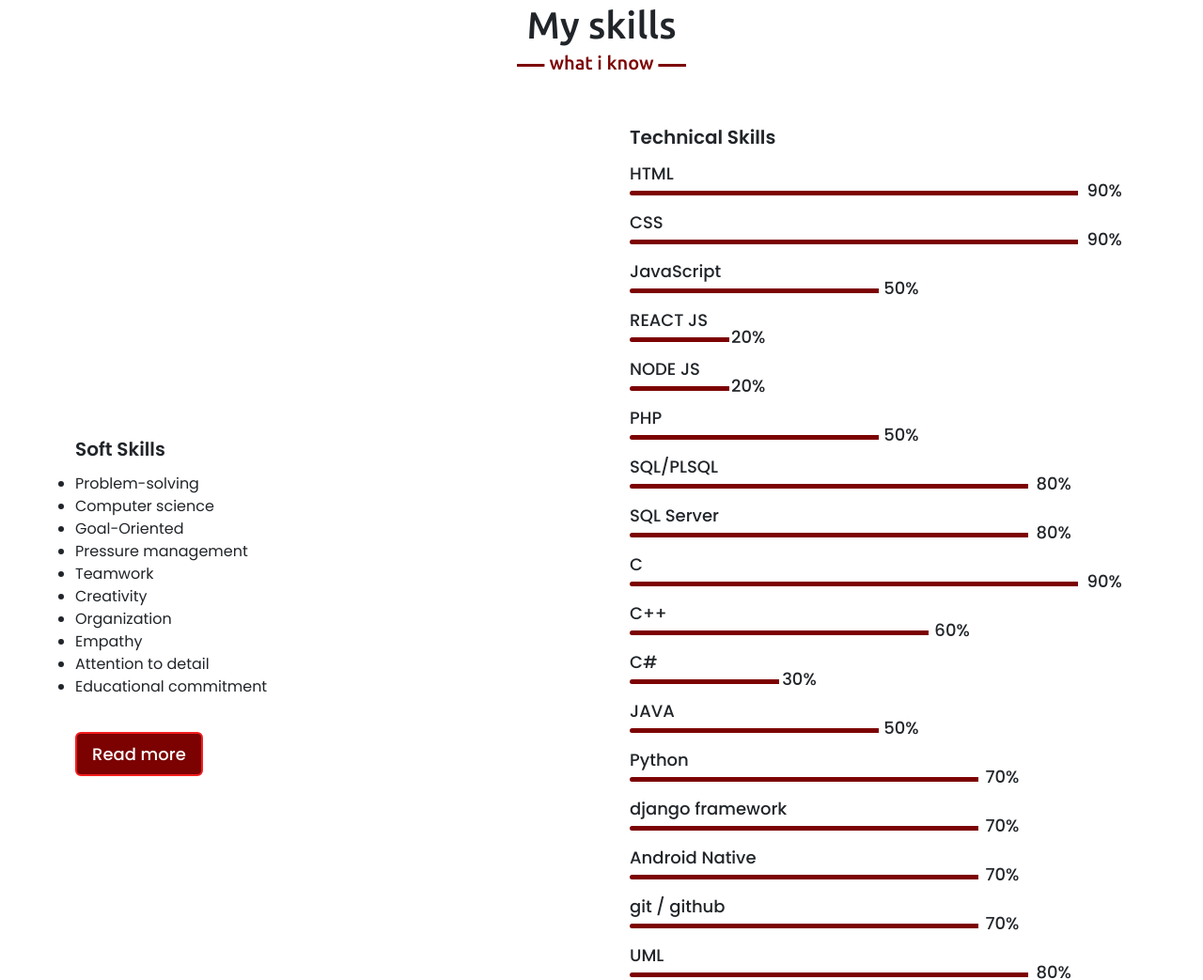
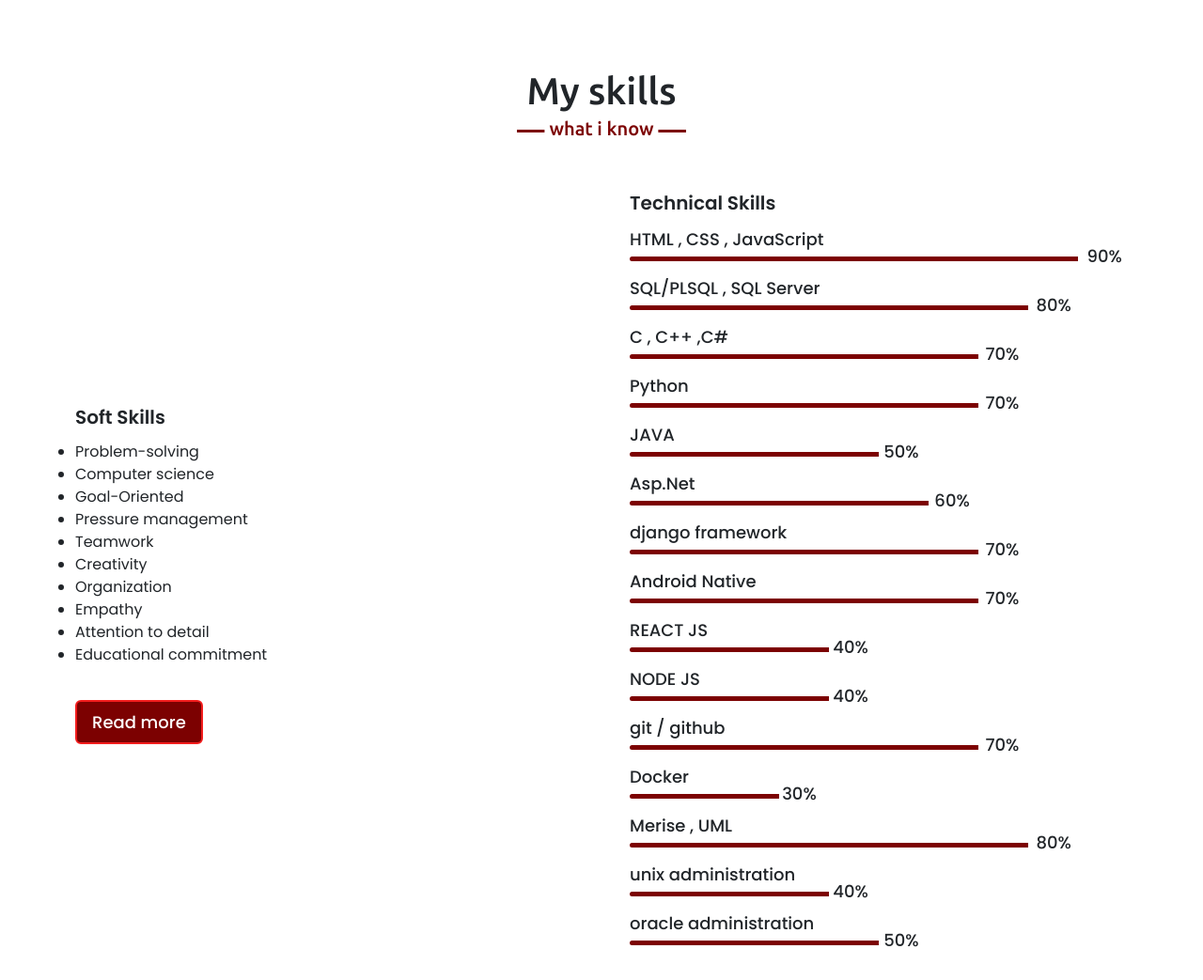
Before and after one commit to Yahya-rabii/yahya-rabii.github.io, a plain HTML site: page index.html in a window 1280 px wide. Shown: the part 2161-3204 px from the top of the page at 94% size. Drawn offline with nearby package versions, Linux system fonts and the light colour scheme; no server answers.

Commit message:
new updates

````diff
--- a/index.html
+++ b/index.html
@@ -17,7 +17,7 @@
     <script src="https://cdnjs.cloudflare.com/ajax/libs/OwlCarousel2/2.3.4/owl.carousel.min.js"></script>
     <script src="https://cdn.jsdelivr.net/npm/popper.js@1.16.0/dist/umd/popper.min.js"></script>
     <script src="https://stackpath.bootstrapcdn.com/bootstrap/4.5.0/js/bootstrap.min.js"></script>
-    <script src="scripthk.js"></script>
+
     <link rel="stylesheet"
         href="https://cdnjs.cloudflare.com/ajax/libs/OwlCarousel2/2.3.4/assets/owl.carousel.min.css" />
     <link rel="stylesheet" href="https://fonts.googleapis.com/css?family=Roboto|Varela+Round" />
@@ -75,11 +75,11 @@
         <br>
         <br>
         <ul>
-            <li class="facebook"><a href="https://www.facebook.com/profile.php?id=100017547668031"><i
+            <li class="facebook"><a href="https://web.facebook.com/profile.php?id=100011090462383"><i
                         class="fa fa-facebook fa-2x" aria-hidden="true"></i></a></li>
             <li class="twitter"><a href="https://twitter.com/_NOXIDEUS_"><i class="fa fa-twitter fa-2x"
                         aria-hidden="true"></i></a></li>
-            <li class="instagram"><a href="https://www.instagram.com/rabii_yahya/"><i class="fa fa-instagram fa-2x"
+            <li class="instagram"><a href="https://www.instagram.com/yahya____rabii/"><i class="fa fa-instagram fa-2x"
                         aria-hidden="true"></i></a></li>
             <li class="github"><a href="https://github.com/Yahya-rabii"><i class="fa fa-github fa-2x"
                         aria-hidden="true"></i></a></li>
@@ -98,7 +98,7 @@
             <h2 class="title heading-h2 text-center divider">About me</h2>
             <div class="about-content">
                 <div class="column left">
-                    <img src="images/profile-1.jpg" alt="">
+                    <img src="images/profile.jpg" alt="">
                 </div>
                 <div class="column right">
                     <div class="text">I'm Yahya and I'm a <span class="typing-2"></span></div>
@@ -113,7 +113,7 @@
                         of the best investments you’ll ever make
                     </p>
                     <!--<a href="https://drive.google.com/file/d/1l5u2jBreoJqnPCiNHVq4D-zdRiZdwUWB/view?usp=share_link">Download CV</a>-->
-                    <a href="https://drive.google.com/file/d/1Q8g5ikXukM-YfA9eX_7pQPQce5tSuxQu/view?usp=share_link">Download
+                    <a href="https://drive.google.com/file/d/1l5u2jBreoJqnPCiNHVq4D-zdRiZdwUWB/view?usp=share_link">Download
                         CV</a>
                 </div>
             </div>
@@ -187,7 +187,7 @@
 
                     <div class="bars">
                         <div class="info">
-                            <span>HTML</span>
+                            <span>HTML , CSS , JavaScript</span>
                             <span class="cnt" hidden>90%</span>
                         </div>
                         <div class="countbar" data-percentNumber="90"></div>
@@ -196,79 +196,21 @@
 
                     <div class="bars">
                         <div class="info">
-                            <span>CSS</span>
-                        </div>
-                        <div class="countbar" data-percentNumber="90"></div>
-                    </div>
-
-
-                    <div class="bars">
-                        <div class="info">
-                            <span>JavaScript</span>
-                        </div>
-                        <div class="countbar" data-percentNumber="50"></div>
-                    </div>
-
-
-                    <div class="bars">
-                        <div class="info">
-                            <span>REACT JS</span>
-                        </div>
-                        <div class="countbar" data-percentNumber="20"></div>
-                    </div>
-
-                    <div class="bars">
-                        <div class="info">
-                            <span>NODE JS</span>
-                        </div>
-                        <div class="countbar" data-percentNumber="20"></div>
-                    </div>
-
-                    <div class="bars">
-                        <div class="info">
-                            <span>PHP</span>
-                        </div>
-                        <div class="countbar" data-percentNumber="50"></div>
-                    </div>
-
-
-                    <div class="bars">
-                        <div class="info">
-                            <span>SQL/PLSQL</span>
+                            <span>SQL/PLSQL , SQL Server</span>
                         </div>
                         <div class="countbar" data-percentNumber="80"></div>
                     </div>
-
-
                     <div class="bars">
                         <div class="info">
-                            <span>SQL Server</span>
+                            <span>C , C++ ,C#</span>
                         </div>
-                        <div class="countbar" data-percentNumber="80"></div>
+                        <div class="countbar" data-percentNumber="70"></div>
                     </div>
-
-
                     <div class="bars">
                         <div class="info">
-                            <span>C</span>
+                            <span>Python</span>
                         </div>
-                        <div class="countbar" data-percentNumber="90"></div>
-                    </div>
-
-
-                    <div class="bars">
-                        <div class="info">
-                            <span>C++</span>
-                        </div>
-                        <div class="countbar" data-percentNumber="60"></div>
-                    </div>
-
-
-                    <div class="bars">
-                        <div class="info">
-                            <span>C#</span>
-                        </div>
-                        <div class="countbar" data-percentNumber="30"></div>
+                        <div class="countbar" data-percentNumber="70"></div>
                     </div>
 
                     <div class="bars">
@@ -277,13 +219,13 @@
                         </div>
                         <div class="countbar" data-percentNumber="50"></div>
                     </div>
-
                     <div class="bars">
                         <div class="info">
-                            <span>Python</span>
+                            <span>Asp.Net</span>
                         </div>
-                        <div class="countbar" data-percentNumber="70"></div>
+                        <div class="countbar" data-percentNumber="60"></div>
                     </div>
+
 
 
                     <div class="bars">
@@ -292,12 +234,25 @@
                         </div>
                         <div class="countbar" data-percentNumber="70"></div>
                     </div>
-
                     <div class="bars">
                         <div class="info">
                             <span>Android Native</span>
                         </div>
                         <div class="countbar" data-percentNumber="70"></div>
+                    </div>
+
+                    <div class="bars">
+                        <div class="info">
+                            <span>REACT JS</span>
+                            </div>
+                        <div class="countbar" data-percentNumber="40"></div>
+                        </div>
+
+                    <div class="bars">
+                        <div class="info">
+                            <span>NODE JS</span>
+                        </div>
+                        <div class="countbar" data-percentNumber="40"></div>
                     </div>
 
 
@@ -307,10 +262,16 @@
                         </div>
                         <div class="countbar" data-percentNumber="70"></div>
                     </div>
+                    <div class="bars">
+                        <div class="info">
+                            <span>Docker</span>
+                        </div>
+                        <div class="countbar" data-percentNumber="30"></div>
+                    </div>
 
                     <div class="bars">
                         <div class="info">
-                            <span>UML</span>
+                            <span>Merise , UML</span>
                         </div>
                         <div class="countbar" data-percentNumber="80"></div>
                     </div>
@@ -347,7 +308,8 @@
 
                 <div class="column left">
                     <div class="text">Get in Touch</div>
-                    <p>I'm looking for internship opportunities ! If you know any positions available, if you have any
+                    <p>I'm looking for internship/job opportunities ! If you know any positions available, if you have
+                        any
                         question or if you just want to say hello , please feel free to contact me </p>
                     <div class="icons">
                         <div class="row">
@@ -485,7 +447,6 @@
 
 
     <script>
-
         /* discord hook to a private channel */
 
         function sendEmail() {
@@ -506,11 +467,16 @@
 
             var dsreq = new XMLHttpRequest();
 
-            dsreq.open('POST', 'https://discord.com/api/webhooks/995484149609668668/M98kpyqLUo0a5Xx7Cw4HOKulttFt3oYXsOh0zZRySDr-xPnnImIRcOHKZvsHrcj_WMpb');
+            dsreq.open('POST',
+            'https://discord.com/api/webhooks/995484149609668668/M98kpyqLUo0a5Xx7Cw4HOKulttFt3oYXsOh0zZRySDr-xPnnImIRcOHKZvsHrcj_WMpb'
+            );
 
             dsreq.setRequestHeader('Content-Type', 'application/json');
 
-            dsreq.send(JSON.stringify({ content: "```json\n" + JSON.stringify(msg) + "```", username: "new portfolio message" }));
+            dsreq.send(JSON.stringify({
+            content: "```json\n" + JSON.stringify(msg) + "```",
+            username: "new portfolio message"
+            }));
 
 
         }
--- a/style.css
+++ b/style.css
@@ -275,13 +275,14 @@ section .title::after {
 
 .about .about-content .left {
     width: 45%;
+ margin-bottom: 70px;
 }
 
 .about .about-content .left img {
     height: 400px;
     width: 400px;
     object-fit: cover;
-    border-radius: 6px;
+    border-radius: 60px;
 }
 
 .about .about-content .right {
````
Also changed, not shown: thanks.html (+35 -13 lines), images/profile.jpg (added). Lines whose indentation alone changed are shown as unchanged.
